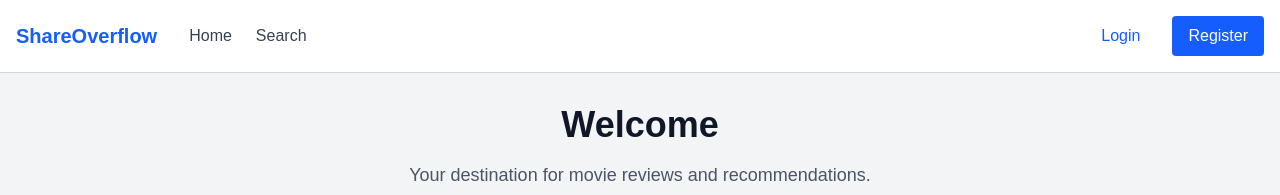
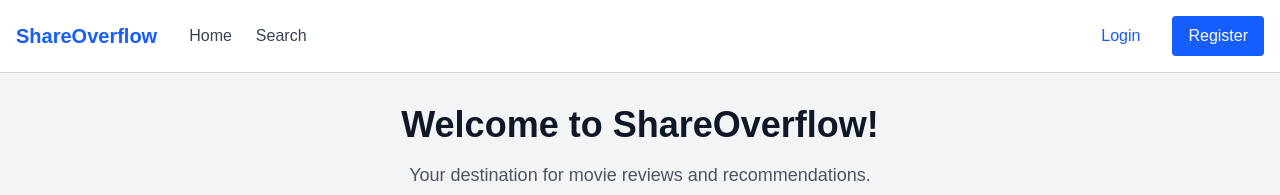
Before and after one commit to eruuc/shareoverflow, a Next.js app: page / in a window 1280 px wide. Shown: the top 195 px of the page. Built offline with nearby package versions, Linux system fonts and the light colour scheme; no server answers.

Commit message:
Update welcome page

```diff
--- a/app/page.tsx
+++ b/app/page.tsx
@@ -95,7 +95,7 @@ export default function Home() {
       <main className="max-w-7xl mx-auto px-4 py-8">
         <div className="text-center mb-8">
           <h1 className="text-4xl font-bold text-gray-900 mb-4">
-            {user ? `Welcome back, ${user.email?.split('@')[0]}!` : "Welcome"}
+            {user ? `Welcome back, ${user.email?.split('@')[0]}!` : "Welcome to ShareOverflow!"}
           </h1>
           <p className="text-lg text-gray-600 max-w-2xl mx-auto">
             {user
```
